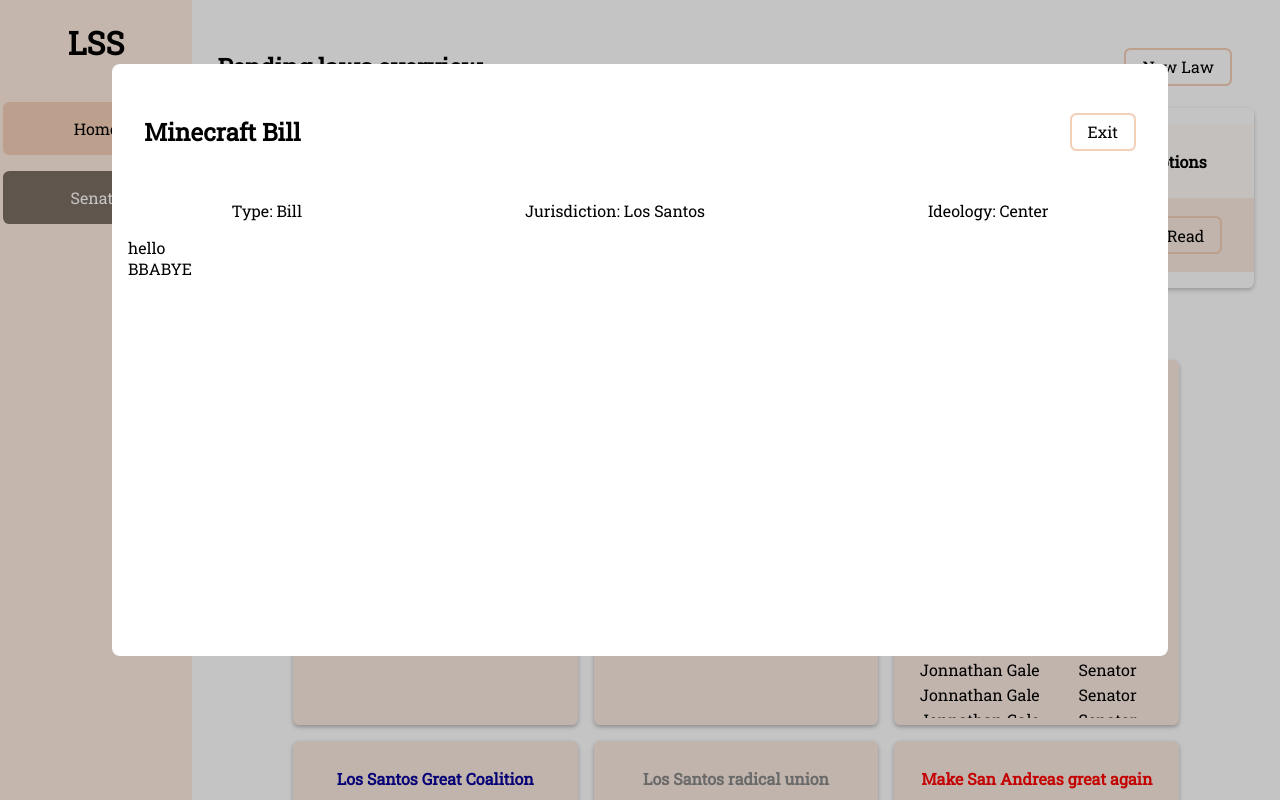
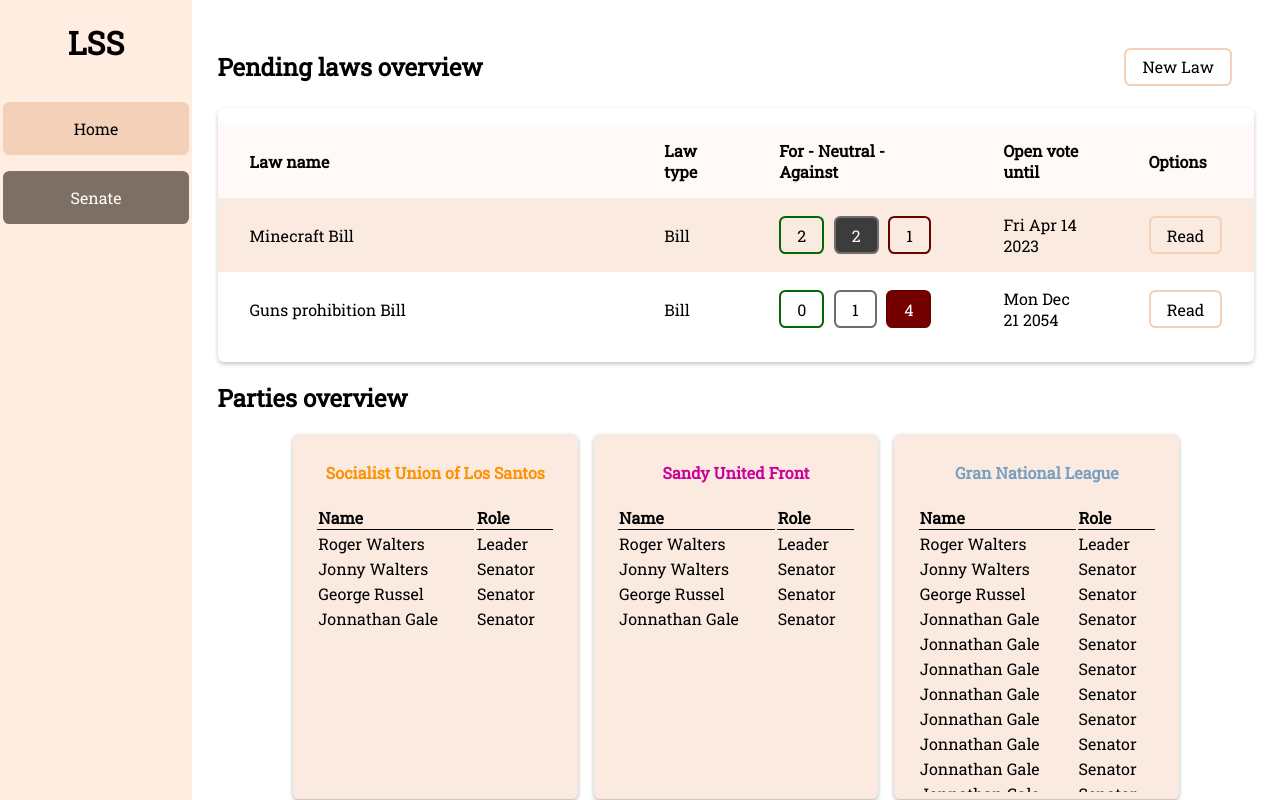
Before and after one commit to papiricoh/esx_justice, a Vue app: page / in a window 1280 px wide. Both pictures are taken after a click on the item "Senate". Built offline with nearby package versions, Linux system fonts and the light colour scheme.

Commit message:
Finished law system

```diff
--- a/src/components/editorWindow.vue
+++ b/src/components/editorWindow.vue
@@ -28,16 +28,34 @@ export default {
     EditorContent,
   },
 
+  props: {
+    modelValue: {
+      type: String,
+      default: '',
+    },
+  },
+
+  emits: ['update:modelValue'],
+
   data() {
     return {
       editor: null,
-      htmlContent: null,
     }
+  },
+
+  watch: {
+    modelValue(value) {
+      const isSame = this.editor.getHTML() === value
+      if (isSame) {
+        return
+      }
+      this.editor.commands.setContent(value, false)
+    },
   },
 
   mounted() {
     this.editor = new Editor({
-      content: '<p>Law body</p>',
+      content: this.modelValue,
       extensions: [
         Document,
         Paragraph,
@@ -51,11 +69,14 @@ export default {
         BulletList,
         OrderedList,
       ],
+      onUpdate: () => {
+        this.$emit('update:modelValue', this.editor.getHTML())
+      },
     })
   },
   methods: {
     getHtmlContent() {
-      this.htmlContent = this.editor.getContent({ type: 'html' })
+      this.htmlContent = this.editor.getHTML();
     },
   },
   beforeUnmount() {
@@ -83,8 +104,7 @@ button.is-active {
   font-weight: bold;
 }
 .editor-container {
-  min-height: 18rem;
-  max-height: 22rem;
+  height: 18rem;
   overflow-y: auto;
   border: 3px solid black;
   border-bottom-left-radius: .4rem;
--- a/src/components/readerWindow.vue
+++ b/src/components/readerWindow.vue
@@ -1,13 +1,23 @@
 <template>
-  <div>
-    {{body}}
+  <div class="textEditorWindow overflowA">
+    <div class="textEditorHeader">
+      <h2>{{reader_data.title}}</h2>
+      <button @click="closeWindow()">Exit</button>
+    </div>
+    <div class="textEditorInput" style="justify-content: space-around;">
+      <div>Type: {{ reader_data.type }}</div>
+      <div>Jurisdiction: {{ reader_data.jurisdiction }}</div>
+      <div>Ideology: {{ reader_data.ideology }}</div>
+    </div>
+    <div style="align-self: center;">Date of publish/Date to end vote: {{new Date(reader_data.time).toDateString()}}</div>
+    <div v-html="reader_data.body" class="readerWindowText"></div>
   </div>
 </template>
 
 <script>
 export default {
   props: {
-    body: String
+    reader_data: Object
   },
   components: {
   },
@@ -22,6 +32,9 @@ export default {
 
   },
   methods: {
+    closeWindow() {
+      this.$emit('textReaderOff');
+    }
   },
   beforeUnmount() {
 
@@ -30,7 +43,10 @@ export default {
 </script>
 
 <style scoped>
-* {
+.readerWindowText {
   white-space: pre-line;
+  align-self: center;
+  width: 90%;
+  word-wrap: break-word;
 }
 </style>
--- a/src/components/senatePage.vue
+++ b/src/components/senatePage.vue
@@ -13,7 +13,10 @@ export default {
   data() {
     return {
       textEditorOn: false,
-      textReaderOn: true,
+      text_editor: {title: null, type: "Bill", jurisdiction: "Los Santos", ideology: "Center", body: "<p>Law text</p>"},
+
+
+      textReaderOn: false,
       pending_laws: [
         { title: "Minecraft Bill", type: "Bill", votes: [
           { senator_id: "steam:2039120", vote: "for"},
@@ -21,16 +24,16 @@ export default {
           { senator_id: "steam:2033120", vote: "for"},
           { senator_id: "steam:2439120", vote: "neutral"},
           { senator_id: "steam:2529120", vote: "against"},
-        ], time: 1681442485000, jurisdiction: "Los Santos", ideology: "Center", body: null},
+        ], time: 1681442485000, jurisdiction: "Los Santos", ideology: "Center", body: "<p>Law text</p>"},
+        { title: "Guns prohibition Bill", type: "Bill", votes: [
+          { senator_id: "steam:2039120", vote: "neutral"},
+          { senator_id: "steam:21382918", vote: "against"},
+          { senator_id: "steam:2033120", vote: "against"},
+          { senator_id: "steam:2439120", vote: "against"},
+          { senator_id: "steam:2529120", vote: "against"},
+        ], time: 2681442485000, jurisdiction: "Los Santos", ideology: "Far Left", body: "<p>Law text</p>"},
       ],
-      reader_data: { title: "Minecraft Bill", type: "Bill", votes: [
-          { senator_id: "steam:2039120", vote: "for"},
-          { senator_id: "steam:21382918", vote: "neutral"},
-          { senator_id: "steam:2033120", vote: "for"},
-          { senator_id: "steam:2439120", vote: "neutral"},
-          { senator_id: "steam:2529120", vote: "against"},
-        ], time: 1681442485000, jurisdiction: "Los Santos", ideology: "Center", body: "hello\n BBABYE"}
-      //reader_data: { title: null, type: null, votes: null, time: null, jurisdiction: null, ideology: null, body: null },
+      reader_data: { title: null, type: null, votes: null, time: null, jurisdiction: null, ideology: null, body: null },
     };
   },
   mounted() {
@@ -42,6 +45,19 @@ export default {
         if(this.pending_laws[index].title == law.title) {
           this.pending_laws[index] = law;
         }
+      }
+    },
+    textReaderOff() {
+      this.textReaderOn = false;
+    },
+    submitLaw(tlaw) {
+      if(tlaw.title == null || tlaw.body == null) {
+
+      }else {
+        tlaw.votes = [{ senator_id: this.player.id, vote: "for"},];
+        tlaw.time = Date.now();
+        this.pending_laws[this.pending_laws.length] = tlaw;
+        this.textEditorOn = false;
       }
     }
   },
@@ -72,7 +88,7 @@ export default {
             <td>{{law.type}}</td>
             <td><voteUI @updatePendingLaws="updatePendingLaws($event)" :player="player" :law="law"></voteUI></td>
             <td>{{new Date(law.time).toDateString()}}</td>
-            <td><button>Read</button></td>
+            <td><button @click="reader_data = law, textReaderOn = true">Read</button></td>
           </tr>
         </table>
       </div>
@@ -104,11 +120,11 @@ export default {
         <div class="textEditorInputs">
           <div class="textEditorInput">
             <span>Title:</span>
-            <input placeholder="Law title bill" maxlength="24" type="text">
+            <input v-model="text_editor.title" placeholder="Law title bill" maxlength="24" type="text">
           </div>
           <div class="textEditorInput">
             <span>Type:</span>
-            <select name="law_type">
+            <select v-model="text_editor.type"  name="law_type">
               <option>Constitution</option>
               <option>Amendment</option>
               <option>Bill</option>
@@ -117,7 +133,7 @@ export default {
           </div>
           <div class="textEditorInput">
             <span>Jurisdiction:</span>
-            <select name="law_jurisdiction">
+            <select v-model="text_editor.jurisdiction" name="law_jurisdiction">
               <option>Los Santos</option>
               <option>Sandy Shores</option>
               <option>Grapeseed</option>
@@ -126,7 +142,7 @@ export default {
           </div>
           <div class="textEditorInput">
             <span>Ideology:</span>
-            <select name="law_ideology">
+            <select v-model="text_editor.ideology" name="law_ideology">
               <option>Far left</option>
               <option>Left</option>
               <option>Center</option>
@@ -136,24 +152,13 @@ export default {
           </div>
         </div>
         <div class="editorWindow">
-          <editorWindow v-model="content"></editorWindow>
+          <editorWindow v-model="text_editor.body"></editorWindow>
         </div>
-        <button>Submit law</button>
+        <button @click="submitLaw(text_editor)">Submit law</button>
       </div>
     </div>
     <div v-if="textReaderOn" class="textEditor">
-      <div class="textEditorWindow overflowA">
-        <div class="textEditorHeader">
-          <h2>{{reader_data.title}}</h2>
-          <button @click="textReaderOn = false">Exit</button>
-        </div>
-        <div class="textEditorInput" style="justify-content: space-around;">
-          <div>Type: {{ reader_data.type }}</div>
-          <div>Jurisdiction: {{ reader_data.jurisdiction }}</div>
-          <div>Ideology: {{ reader_data.ideology }}</div>
-        </div>
-        <readerWindow :body="reader_data.body"></readerWindow>
-      </div>
+      <readerWindow @textReaderOff="textReaderOff" :reader_data="reader_data"></readerWindow>
     </div>
   </div>
 </template>
```
